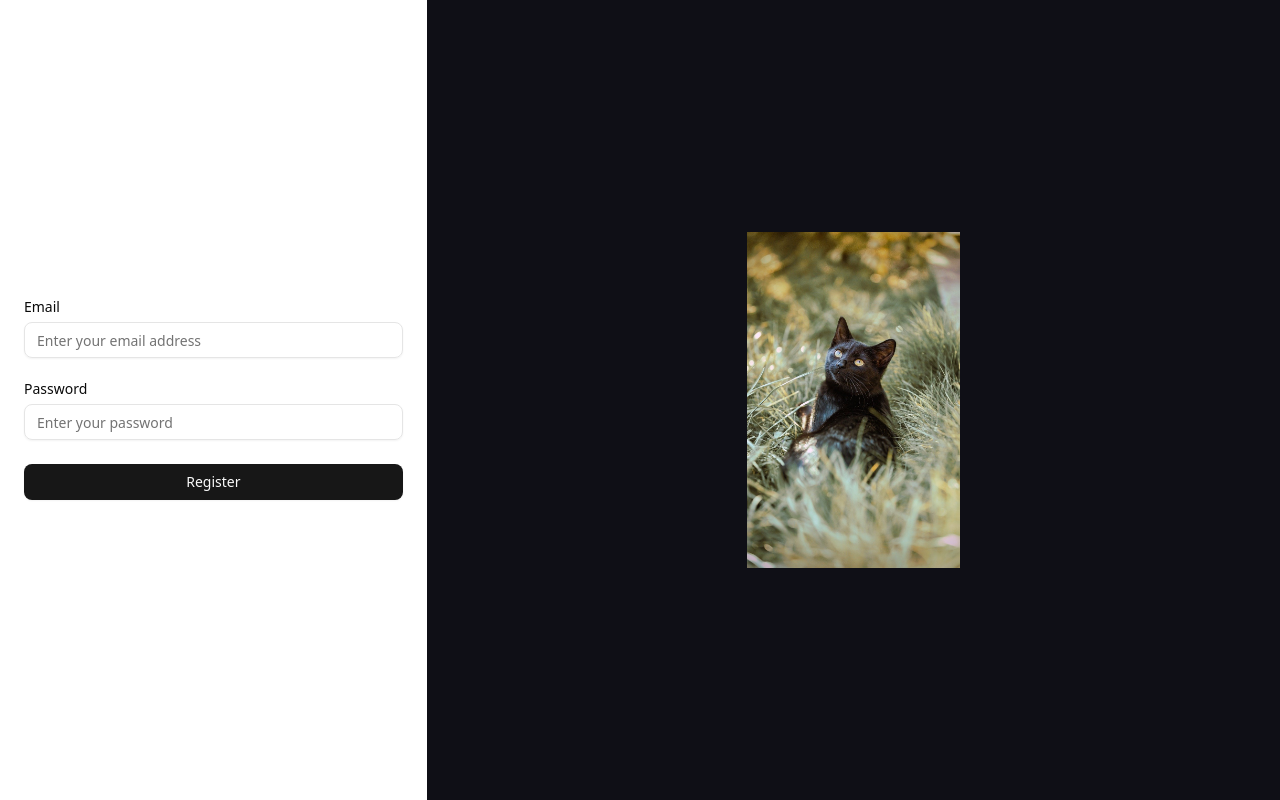
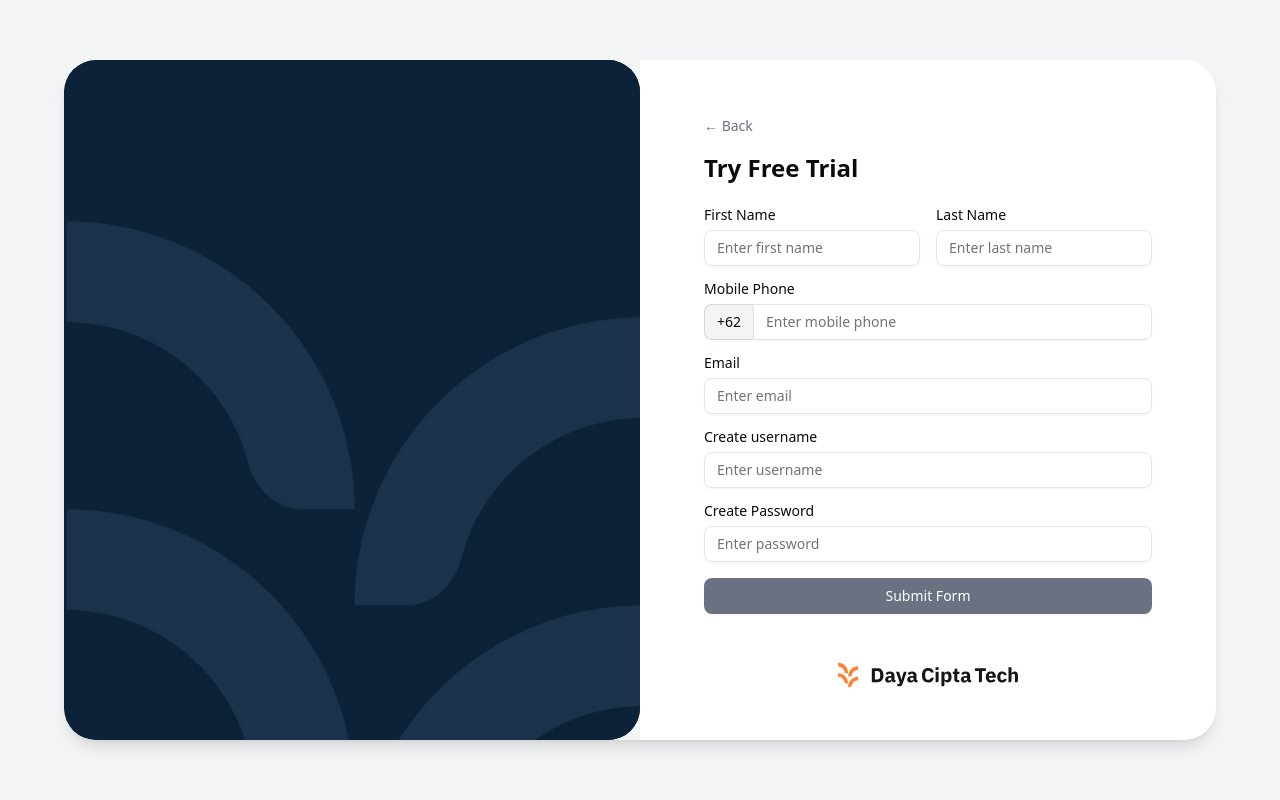
Before and after one commit to RenaldoLouis/data_analytics, a Next.js app: page /register in a window 1280 px wide. Built offline with nearby package versions, Linux system fonts and the light colour scheme.

Commit message:
update registraion form

```diff
--- a/src/app/(dashboard)/dashboard/FormNewDataSet.jsx
+++ b/src/app/(dashboard)/dashboard/FormNewDataSet.jsx
@@ -31,6 +31,8 @@ const FormNewDataSet = () => {
         const formData = new FormData();
         formData.append("file", data.file[0]); // Assuming file input is handled via react-hook-form or similar
         formData.append("name", data.name);     // e.g., from a text input field
+        formData.append("dateFormat", "DD-MM-YYYY");     // e.g., from a text input field
+        formData.append("timeFormat", "HH:mm");     // e.g., from a text input field
 
         try {
             const res = await services.dataset.addNewDataSet(formData); // assumes this sends as multipart/form-data
--- a/src/app/login/page.js
+++ b/src/app/login/page.js
@@ -5,8 +5,8 @@ export default function LoginPage() {
         <main className="flex h-screen items-center justify-center bg-[#f3f4f6]"> {/* Light gray bg */}
             <div className="flex w-[90%] max-w-6xl h-[85%] rounded-[2rem] overflow-hidden shadow-lg">
                 {/* Left Side */}
-                <div className="w-1/2 bg-[#071d34] flex items-center justify-center">
-                    <div className="w-full h-full bg-[url('/login.jpg')] bg-no-repeat bg-cover" />
+                <div className="w-1/2 bg-[#071d34] flex items-center justify-center rounded-[2rem]">
+                    <div className="w-full h-full bg-[url('/login.jpg')] bg-no-repeat bg-cover rounded-[2rem]" />
                 </div>
 
                 {/* Right Side (Login Form) */}
--- a/src/app/register/page.js
+++ b/src/app/register/page.js
@@ -1,18 +1,19 @@
-import RegistrationForm from "@/components/RegistrationForm"
+import RegistrationForm from "@/components/RegistrationForm";
 
-export default function Register() {
+export default function RegisterPage() {
     return (
-        <main className="flex h-screen">
-            <div className="w-1/3 flex justify-center items-center">
-                <RegistrationForm />
-            </div>
-            <div className="w-2/3 bg-[#0f0f16] flex items-center justify-center">
-                <img
-                    className="w-1/4 object-contain"
-                    src="/login.jpg"
-                    alt=""
-                />
+        <main className="flex h-screen items-center justify-center bg-[#f3f4f6]">
+            <div className="flex w-[90%] max-w-6xl h-[85%] rounded-[2rem] overflow-hidden shadow-lg">
+                {/* Left Side (Background Image) */}
+                <div className="w-1/2 bg-[#071d34] flex items-center justify-center rounded-[2rem]">
+                    <div className="w-full h-full bg-[url('/login.jpg')] bg-no-repeat bg-cover rounded-[2rem]" />
+                </div>
+
+                {/* Right Side (Form) */}
+                <div className="w-1/2 bg-white flex items-center justify-center px-12 overflow-y-auto">
+                    <RegistrationForm />
+                </div>
             </div>
         </main>
-    )
+    );
 }
--- a/src/components/LoginForm.js
+++ b/src/components/LoginForm.js
@@ -17,6 +17,7 @@ import {
     FormMessage,
 } from "@/components/ui/form";
 import { Input } from "@/components/ui/input";
+import Image from "next/image";
 
 // Schema
 const loginSchema = z.object({
@@ -59,6 +60,10 @@ export default function LoginForm() {
             });
         }
     };
+
+    const handleClickFreeTrial = () => {
+        router.push("/register");
+    }
 
     return (
         <div className="w-full max-w-md">
@@ -120,7 +125,7 @@ export default function LoginForm() {
                     </div>
 
                     <div className="flex gap-3">
-                        <Button variant="outline" className="w-1/2 border-blue-600 text-blue-600">
+                        <Button variant="outline" className="w-1/2 border-blue-600 text-blue-600 cursor-pointer" onClick={handleClickFreeTrial}>
                             Try Free Trial
                         </Button>
                         <Button variant="outline" className="w-1/2 border-blue-600 text-blue-600">
@@ -128,8 +133,13 @@ export default function LoginForm() {
                         </Button>
                     </div>
 
-                    <div className="pt-8 text-center text-gray-500 text-sm">
-                        <span className="font-semibold text-black">Daya Cipta Tech</span>
+                    <div className="pt-8 flex justify-center text-gray-500 text-sm">
+                        <Image
+                            src="/logo.svg"  // Can be a local image (in public folder) or external URL
+                            alt="Description of image"
+                            width={207}
+                            height={28}
+                        />
                     </div>
                 </form>
             </Form>
--- a/src/components/RegistrationForm.js
+++ b/src/components/RegistrationForm.js
@@ -2,12 +2,11 @@
 
 import { zodResolver } from "@hookform/resolvers/zod";
 import moment from "moment";
+import Image from "next/image";
 import { useRouter } from "next/navigation";
 import { useForm } from "react-hook-form";
 import { toast } from "sonner";
 import { z } from "zod";
-
-import services from "@/services";
 
 import { Button } from "@/components/ui/button";
 import {
@@ -19,39 +18,54 @@ import {
     FormMessage,
 } from "@/components/ui/form";
 import { Input } from "@/components/ui/input";
+import services from "@/services";
 
-// Zod schema for validation
 const registrationSchema = z.object({
+    // firstName: z.string().min(1, "Enter first name"),
+    // lastName: z.string().min(1, "Enter last name"),
+    // phone: z.string().min(8, "Enter valid phone number"),
+    // email: z.string().email("Invalid email address"),
+    firstName: z.string().optional(),
+    lastName: z.string().optional(),
+    phone: z.string().optional(),
     email: z.string().email("Invalid email address"),
+    username: z.string().optional(),
+    // username: z.string().min(3, "Username too short"),
     password: z.string().min(6, "Password must be at least 6 characters"),
 });
 
-const RegistrationForm = () => {
+export default function RegistrationForm() {
     const router = useRouter();
 
     const form = useForm({
         resolver: zodResolver(registrationSchema),
         defaultValues: {
+            firstName: "",
+            lastName: "",
+            phone: "",
             email: "",
+            username: "",
             password: "",
         },
     });
 
     const onSubmit = async (data) => {
-        const formatted = moment().format("dddd, MMMM DD, YYYY [at] h:mm A");
-
+        const tempData = {
+            email: data.email,
+            password: data.password
+        }
         try {
-            const res = await services.auth.register(data);
+            const res = await services.auth.register(tempData);
 
             if (res.status === 200) {
                 toast("Register success", {
-                    description: formatted,
+                    description: moment().format("dddd, MMMM DD, YYYY [at] h:mm A"),
                 });
                 router.push("/login");
             } else {
-                const errData = await res.error?.data;
+                const errData = await res.json();
                 form.setError("root", {
-                    message: errData?.message || "Registration failed. Please try again.",
+                    message: errData?.message || "Registration failed. Try again.",
                 });
             }
         } catch (err) {
@@ -62,11 +76,64 @@ const RegistrationForm = () => {
     };
 
     return (
+        <div className="w-full max-w-md">
+            <button onClick={() => router.back()} className="text-sm text-gray-500 mb-4">&larr; Back</button>
+            <h2 className="text-2xl font-bold">Try Free Trial</h2>
+
             <Form {...form}>
-            <form
-                onSubmit={form.handleSubmit(onSubmit)}
-                className="flex flex-col space-y-6 w-full max-w-md px-6"
-            >
+                <form onSubmit={form.handleSubmit(onSubmit)} className="space-y-4 mt-6">
+                    <div className="flex gap-4">
+                        <FormField
+                            control={form.control}
+                            name="firstName"
+                            render={({ field }) => (
+                                <FormItem className="w-1/2">
+                                    <FormLabel>First Name</FormLabel>
+                                    <FormControl>
+                                        <Input placeholder="Enter first name" {...field} />
+                                    </FormControl>
+                                    <FormMessage />
+                                </FormItem>
+                            )}
+                        />
+                        <FormField
+                            control={form.control}
+                            name="lastName"
+                            render={({ field }) => (
+                                <FormItem className="w-1/2">
+                                    <FormLabel>Last Name</FormLabel>
+                                    <FormControl>
+                                        <Input placeholder="Enter last name" {...field} />
+                                    </FormControl>
+                                    <FormMessage />
+                                </FormItem>
+                            )}
+                        />
+                    </div>
+
+                    <FormField
+                        control={form.control}
+                        name="phone"
+                        render={({ field }) => (
+                            <FormItem>
+                                <FormLabel>Mobile Phone</FormLabel>
+                                <FormControl>
+                                    <div className="flex">
+                                        <span className="inline-flex items-center px-3 text-sm bg-gray-100 border border-r-0 border-gray-300 rounded-l-md">
+                                            +62
+                                        </span>
+                                        <Input
+                                            {...field}
+                                            placeholder="Enter mobile phone"
+                                            className="rounded-l-none"
+                                        />
+                                    </div>
+                                </FormControl>
+                                <FormMessage />
+                            </FormItem>
+                        )}
+                    />
+
                     <FormField
                         control={form.control}
                         name="email"
@@ -74,7 +141,21 @@ const RegistrationForm = () => {
                             <FormItem>
                                 <FormLabel>Email</FormLabel>
                                 <FormControl>
-                                <Input placeholder="Enter your email address" {...field} />
+                                    <Input placeholder="Enter email" {...field} />
+                                </FormControl>
+                                <FormMessage />
+                            </FormItem>
+                        )}
+                    />
+
+                    <FormField
+                        control={form.control}
+                        name="username"
+                        render={({ field }) => (
+                            <FormItem>
+                                <FormLabel>Create username</FormLabel>
+                                <FormControl>
+                                    <Input placeholder="Enter username" {...field} />
                                 </FormControl>
                                 <FormMessage />
                             </FormItem>
@@ -86,9 +167,9 @@ const RegistrationForm = () => {
                         name="password"
                         render={({ field }) => (
                             <FormItem>
-                            <FormLabel>Password</FormLabel>
+                                <FormLabel>Create Password</FormLabel>
                                 <FormControl>
-                                <Input type="password" placeholder="Enter your password" {...field} />
+                                    <Input type="password" placeholder="Enter password" {...field} />
                                 </FormControl>
                                 <FormMessage />
                             </FormItem>
@@ -96,17 +177,18 @@ const RegistrationForm = () => {
                     />
 
                     {form.formState.errors.root?.message && (
-                    <p className="text-red-500 font-bold text-center">
-                        {form.formState.errors.root.message}
-                    </p>
+                        <p className="text-red-500 font-bold text-center">{form.formState.errors.root.message}</p>
                     )}
 
-                <Button type="submit" className="w-full">
-                    Register
+                    <Button type="submit" className="w-full bg-gray-500 text-white">
+                        Submit Form
                     </Button>
+
+                    <div className="pt-8 flex justify-center">
+                        <Image src="/logo.svg" alt="Daya Cipta Tech" width={180} height={28} />
+                    </div>
                 </form>
             </Form>
+        </div>
     );
-};
-
-export default RegistrationForm;
+}
```
Also changed, not shown: public/login.jpg, public/logo.svg (added). Lines whose indentation alone changed are shown as unchanged.
